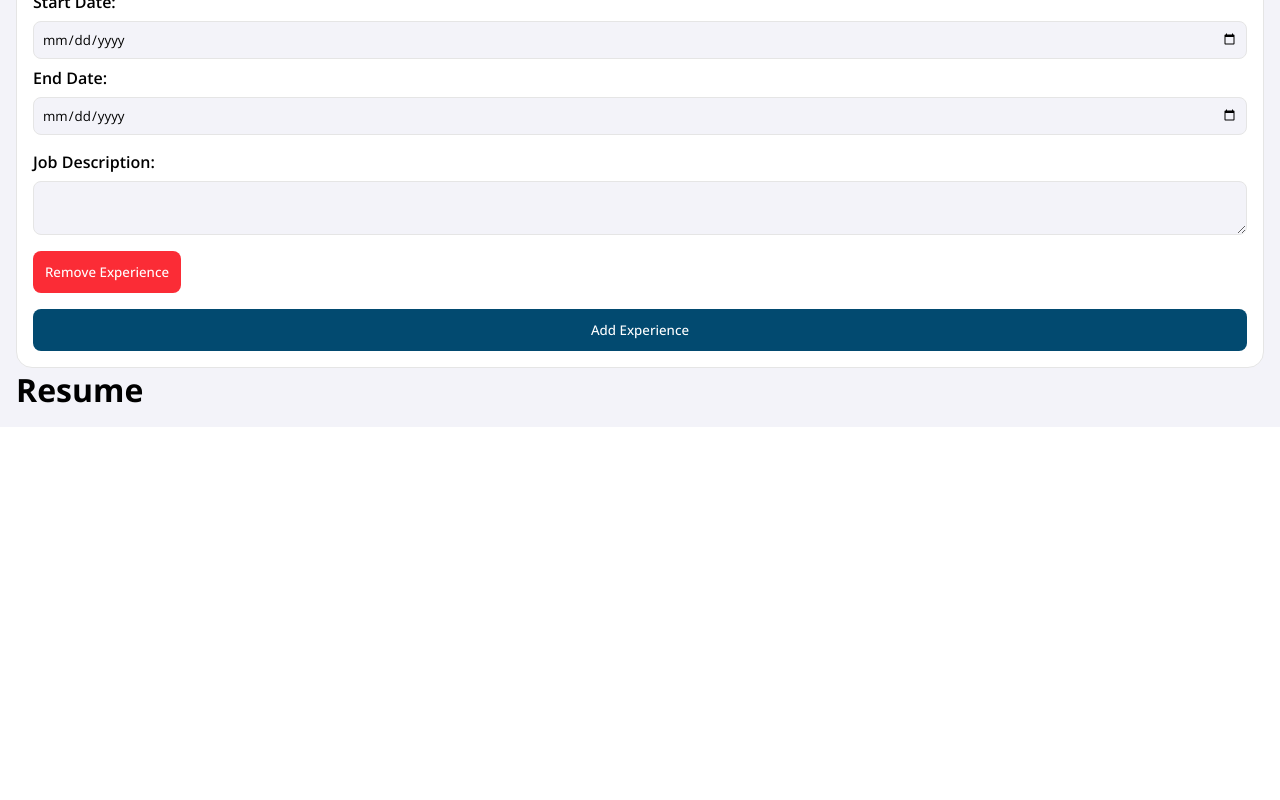
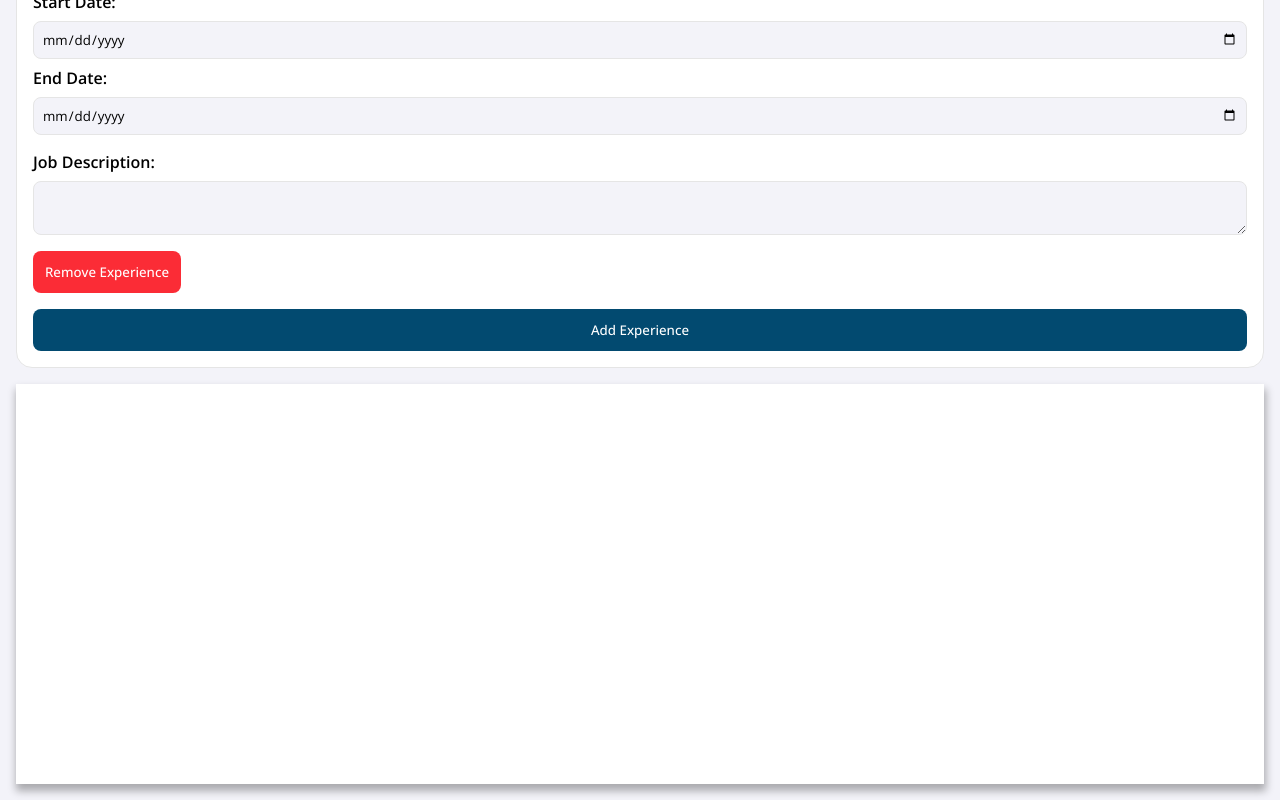
Before and after one commit to KimMillena/cv-application, a React (Vite) app: page / in a window 1280 px wide. Shown: the part 1354-2154 px from the top of the page. Before the commit the page ends 1781 px from the top, so only its background shows below. Built offline with nearby package versions, Linux system fonts and the light colour scheme.

Commit message:
Add ResumePersonalDetails component and add resume stylings

```diff
--- a/src/components/resume/Resume.jsx
+++ b/src/components/resume/Resume.jsx
@@ -1,12 +1,10 @@
+import ResumePersonalDetails from "./ResumePersonalDetails";
+import '../../styles/Resume.css';
+
 function Resume({ personalDetails, educationList, experienceList }) {
     return (
         <div className="resume">
-            <h1>Resume</h1>
-            <p>{personalDetails.firstName}</p>
-            <p>{personalDetails.lastName}</p>
-            <p>{personalDetails.email}</p>
-            <p>{personalDetails.phoneNumber}</p>
-            <p>{personalDetails.address}</p>
+            <ResumePersonalDetails personalDetails={personalDetails} />
 
             {educationList.map(education => (
                 <div className="education-info-section">
--- /dev/null
+++ b/src/components/resume/ResumePersonalDetails.jsx
@@ -0,0 +1,18 @@
+import '../../styles/ResumePersonalDetails.css';
+
+function ResumePersonalDetails({ personalDetails }) {
+    return (
+        <div className="resume-personal-details">
+            <div className="resume-name">
+                <h1>{personalDetails.firstName + " " + personalDetails.lastName}</h1>
+            </div>
+            <div className="resume-contact-details">
+                {personalDetails.email && (<p>{personalDetails.email}</p>)}
+                {personalDetails.phoneNumber && (<p>{personalDetails.phoneNumber}</p>)}
+                {personalDetails.address && (<p>{personalDetails.address}</p>)}
+            </div>
+        </div>
+    );
+}
+
+export default ResumePersonalDetails;
--- a/src/styles/App.css
+++ b/src/styles/App.css
@@ -10,5 +10,6 @@
 .resume-builder {
     display: flex;
     flex-direction: column;
+    margin-bottom: var(--lg-margin);
     gap: var(--lg-gap);
 }
--- /dev/null
+++ b/src/styles/Resume.css
@@ -0,0 +1,8 @@
+/* RESUME STYLINGS */
+
+.resume {
+    background-color: var(--card-bg-color);
+    box-shadow: 1px 6px 8px 1px rgba(0, 0, 0, 0.3);
+    padding: var(--lg-padding);
+    min-height: 50vh;
+}
--- /dev/null
+++ b/src/styles/ResumePersonalDetails.css
@@ -0,0 +1,22 @@
+/* RESUME PERSONAL DETAILS STYLINGS */
+
+.resume-personal-details {
+    display: flex;
+    flex-direction: column;
+    justify-content: center;
+    align-items: center;
+    gap: var(--lg-gap);
+}
+
+.resume-contact-details {
+    display: flex;
+    justify-content: center;
+    align-items: center;
+    gap: var(--sm-gap);
+    flex-wrap: wrap;
+}
+
+.resume-contact-details p + p::before {
+    content: "|";
+    margin-right: var(--md-margin);
+}
```
